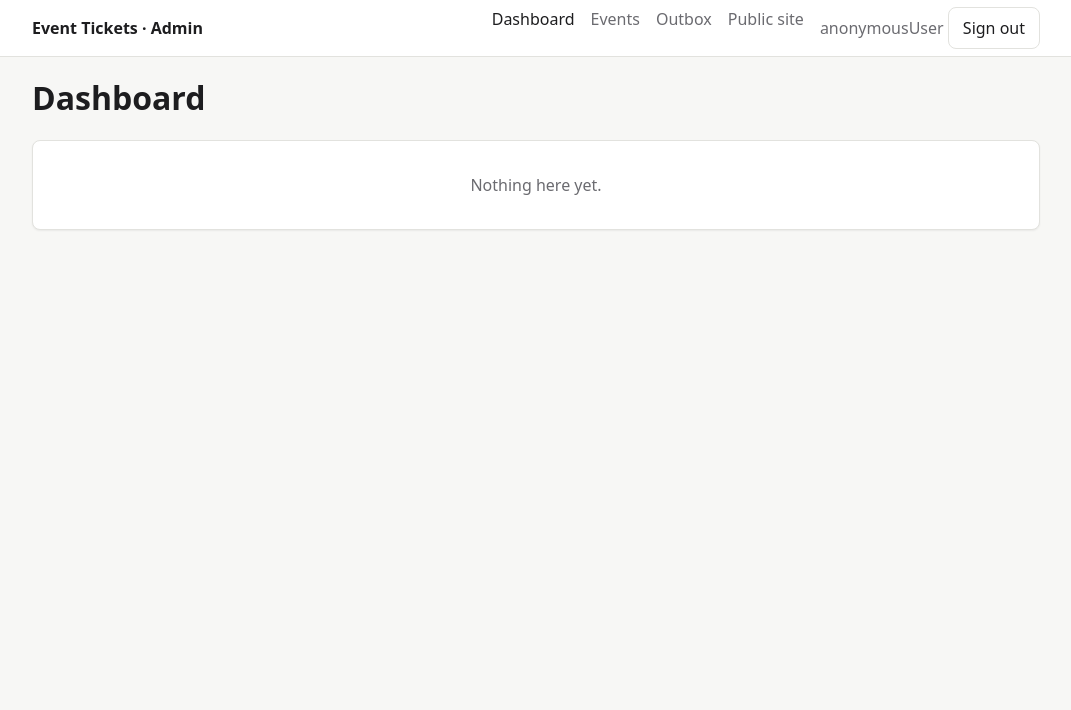
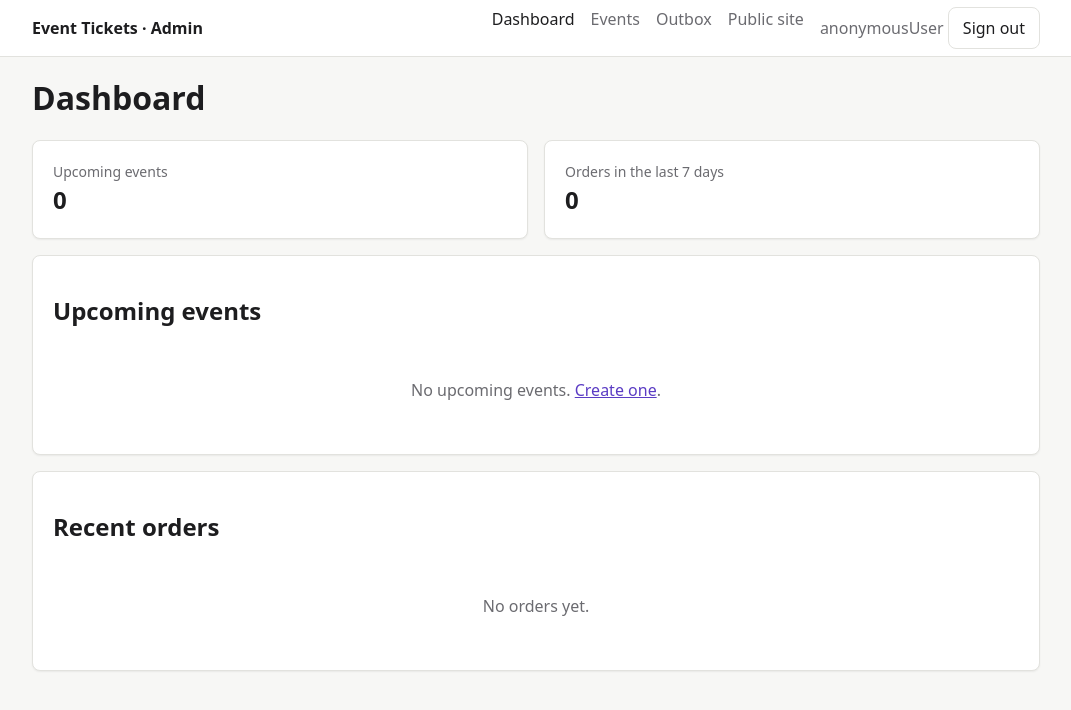
Before and after one commit to sorin-work/event-tickets, a Spring Boot app: page /admin in a window 1280 px wide. Shown: the top 710 px of the page, without its empty margins (104-1175 px from the left). Run offline with Spring Boot 4, Linux system fonts and the light colour scheme; tables that the repository leaves empty hold one stand-in row (values such as "Sample post"); some of the project's set-up classes (security, data sources, template engines, error pages and the like) are left out, and stand-ins take their place; some libraries are stand-ins or nearby versions.

Commit message:
feat(admin): dashboard with upcoming events and recent orders

```diff
--- a/src/main/java/com/sorinwork/tickets/admin/AdminController.java
+++ b/src/main/java/com/sorinwork/tickets/admin/AdminController.java
@@ -1,6 +1,10 @@
 package com.sorinwork.tickets.admin;
 
+import com.sorinwork.tickets.event.EventService;
+import com.sorinwork.tickets.order.OrderAdminService;
+import java.time.Duration;
 import org.springframework.stereotype.Controller;
+import org.springframework.ui.Model;
 import org.springframework.web.bind.annotation.GetMapping;
 import org.springframework.web.bind.annotation.RequestMapping;
 
@@ -8,13 +12,24 @@ import org.springframework.web.bind.annotation.RequestMapping;
 @RequestMapping("/admin")
 public class AdminController {
 
+  private final EventService events;
+  private final OrderAdminService orders;
+
+  public AdminController(EventService events, OrderAdminService orders) {
+    this.events = events;
+    this.orders = orders;
+  }
+
   @GetMapping("/login")
   public String login() {
     return "admin/login";
   }
 
   @GetMapping
-  public String dashboard() {
+  public String dashboard(Model model) {
+    model.addAttribute("upcoming", events.upcomingForAdmin());
+    model.addAttribute("recentOrders", orders.recentPaid(10));
+    model.addAttribute("ordersThisWeek", orders.paidSince(Duration.ofDays(7)));
     return "admin/dashboard";
   }
 }
--- a/src/main/resources/templates/admin/dashboard.html
+++ b/src/main/resources/templates/admin/dashboard.html
@@ -5,7 +5,45 @@
 <header th:replace="~{fragments/admin :: header('dashboard')}"></header>
 <main class="container">
   <h1>Dashboard</h1>
-  <div class="card empty">Nothing here yet.</div>
+  <div class="stats">
+    <div class="card stat">
+      <div class="stat-label">Upcoming events</div>
+      <div class="stat-value" th:text="${#lists.size(upcoming)}">3</div>
+    </div>
+    <div class="card stat">
+      <div class="stat-label">Orders in the last 7 days</div>
+      <div class="stat-value" th:text="${ordersThisWeek}">12</div>
+    </div>
+  </div>
+
+  <section class="card">
+    <h2>Upcoming events</h2>
+    <div th:if="${#lists.isEmpty(upcoming)}" class="empty">
+      No upcoming events. <a th:href="@{/admin/events/new}">Create one</a>.
+    </div>
+    <table th:unless="${#lists.isEmpty(upcoming)}">
+      <tr th:each="event : ${upcoming}">
+        <td><a th:href="@{/admin/events/{id}/edit(id=${event.id})}" th:text="${event.title}">Event</a></td>
+        <td th:text="${@fmt.when(event)}">date</td>
+        <td><span class="badge" th:text="${event.status}">PUBLISHED</span></td>
+        <td><a th:href="@{/admin/events/{id}/check-in(id=${event.id})}">Check-in</a></td>
+      </tr>
+    </table>
+  </section>
+
+  <section class="card">
+    <h2>Recent orders</h2>
+    <div th:if="${#lists.isEmpty(recentOrders)}" class="empty">No orders yet.</div>
+    <table th:unless="${#lists.isEmpty(recentOrders)}">
+      <tr th:each="order : ${recentOrders}">
+        <td><a th:href="@{/admin/orders/{id}(id=${order.id})}" th:text="${order.reference}">ET-1</a></td>
+        <td th:text="${order.buyerName}">Ana</td>
+        <td th:text="${order.event.title}">Event</td>
+        <td class="num" th:text="${@fmt.money(order.totalCents, order.event.currency)}">€10.00</td>
+        <td class="muted" th:text="${@fmt.instant(order.paidAt, order.event)}">date</td>
+      </tr>
+    </table>
+  </section>
 </main>
 </body>
 </html>
```
Also changed, not shown: src/main/java/com/sorinwork/tickets/event/EventService.java (+7 -0 lines), src/main/java/com/sorinwork/tickets/order/OrderAdminService.java (+12 -0 lines), src/main/java/com/sorinwork/tickets/order/OrderRepository.java (+11 -0 lines), 1 other file.
